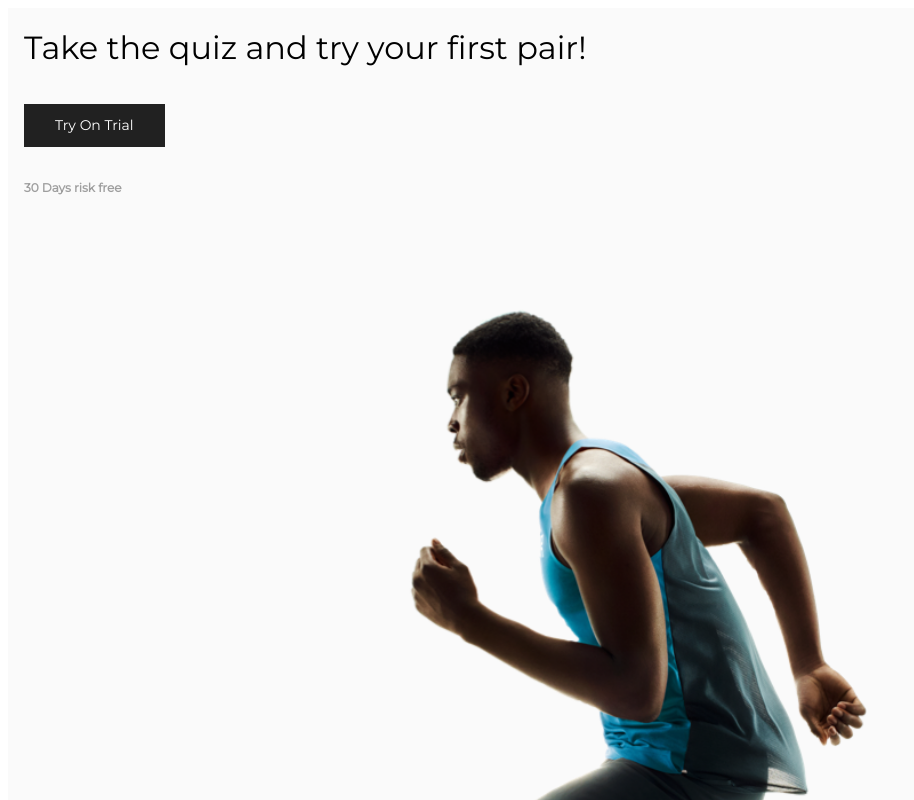
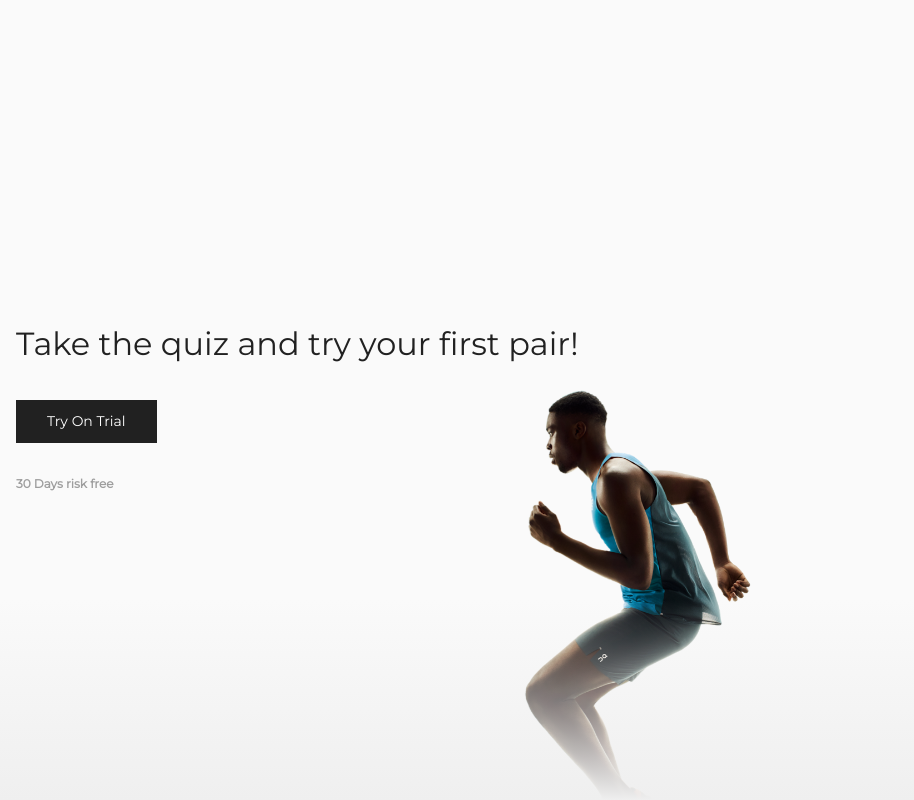
Before and after one commit to dhirajsriram/On-frontend-challenge, a React (Create React App) app: page / in a window 1280 px wide. Shown: the top 800 px of the page, without its empty margins (0-914 px from the left). Built offline with nearby package versions, Linux system fonts and the light colour scheme.

Commit message:
feat: home changes

```diff
--- a/src/App.tsx
+++ b/src/App.tsx
@@ -1,4 +1,4 @@
-import { ThemeProvider } from "@mui/material";
+import { CssBaseline, ThemeProvider } from "@mui/material";
 import React, { Suspense } from "react";
 import AppRoutes from "./AppRoutes";
 import { ShoesProvider } from "./context/shoesContext";
@@ -9,6 +9,7 @@ function App() {
     <div className="App">
       <Suspense fallback={<div>...loading</div>}>
         <ThemeProvider theme={theme}>
+          <CssBaseline />
           <ShoesProvider>
             <AppRoutes />
           </ShoesProvider>
--- a/src/pages/Home.tsx
+++ b/src/pages/Home.tsx
@@ -1,6 +1,6 @@
+import React from "react";
 import { Grid, Typography } from "@mui/material";
 import { grey } from "@mui/material/colors";
-import React from "react";
 import Athlete from "../assets/Background Image Start Screen.png";
 import Button from "../components/Button";
 
@@ -13,6 +13,21 @@ const Home = () => {
         minHeight: "100vh",
         padding: "16px",
         backgroundColor: grey[50],
+        backgroundImage: `url('${Athlete}')`,
+        backgroundSize: "75vh",
+        backgroundRepeat: "no-repeat",
+        backgroundPosition: "bottom",
+        paddingTop: "25%",
+        ":before": {
+          content: "''",
+          backgroundImage:
+            "linear-gradient(to top, rgba(239,239,239,255), rgba(239,239,239,0))",
+          position: "absolute",
+          height: "25%",
+          right: "0",
+          bottom: "0",
+          left: "0",
+        },
       }}
     >
       <Grid item xs={12} sx={{ justifyContent: "center" }}>
@@ -30,12 +45,11 @@ const Home = () => {
             />
           </Grid>
           <Grid item xs={12}>
-            <Typography sx={{ fontSize: "12px", color: grey[500], fontWeight: 'bold' }}>
+            <Typography
+              sx={{ fontSize: "12px", color: grey[500], fontWeight: "bold" }}
+            >
               30 Days risk free
             </Typography>
-          </Grid>
-          <Grid item xs={12}>
-            <img src={Athlete} alt="athlete" style={{width: "100%", height: "100%"}} />
           </Grid>
         </Grid>
       </Grid>
--- a/src/theme/theme.ts
+++ b/src/theme/theme.ts
@@ -4,6 +4,15 @@ const theme = createTheme({
   typography: {
     fontFamily: ["Montserrat", "Roboto"].join(","),
   },
+  components: {
+    MuiCssBaseline: {
+      styleOverrides: {
+        body: {
+          margin: '0px'
+        },
+      },
+    },
+  },
 });
 
 export default theme;
```
